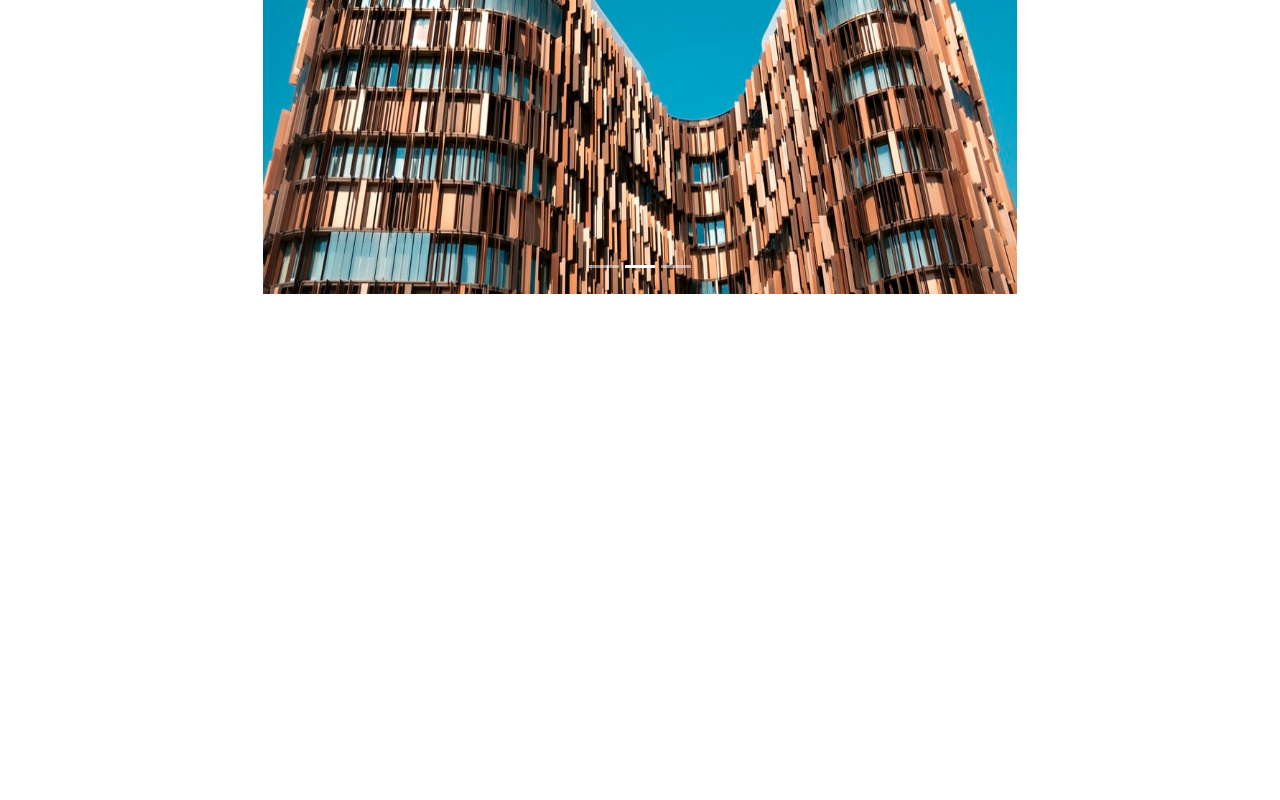
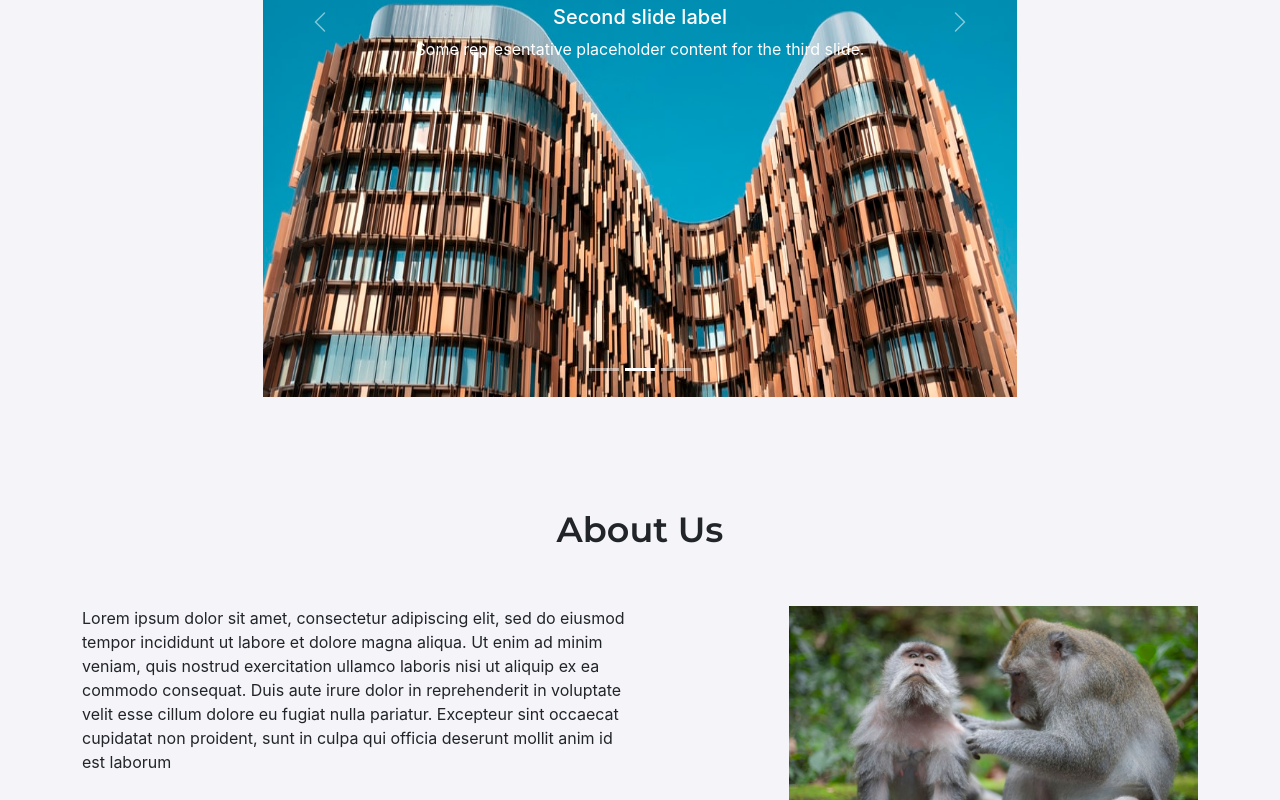
Before and after one commit to melissabarrerafarias/freelanced-company, a React (Create React App) app: page / in a window 1280 px wide. Shown: the part 2000-2800 px from the top of the page. Before the commit the page ends 2294 px from the top, so only its background shows below. Built offline with nearby package versions, Linux system fonts and the light colour scheme.

Commit message:
added about us section

```diff
--- a/src/components/NavBar/index.js
+++ b/src/components/NavBar/index.js
@@ -14,6 +14,9 @@ function NavBar() {
                 <div class="collapse navbar-collapse justify-content-end" id="navbarNavDropdown">
                     <ul class="navbar-nav">
                         <li class="nav-item">
+                            <a class="nav-link" aria-current="page" href="#about">ABOUT US</a>
+                        </li>
+                        <li class="nav-item">
                             <a class="nav-link" aria-current="page" href="#">CONTACT</a>
                         </li>
                     </ul>
--- a/src/landing-page.css
+++ b/src/landing-page.css
@@ -1,6 +1,11 @@
+body, html {
+    background-color: var(--ghost-white);
+}
+
+/* first carousel */
 .c-images {
     width: 100%;
-    max-height: 750px;
+    max-height: 1000px;
 }
 
 #mainCarousel {
@@ -11,7 +16,7 @@
     color:var(--ghost-white);
     position:absolute;
     z-index:12;
-    margin-top: 18%;
+    margin-top: 23%;
     width:100%;
     text-align: center;
 }
@@ -30,7 +35,9 @@
     height: 1.5rem;
 }
 
-.offer-heading {
+/* what we offer section */
+
+.landing-page-headings {
     font-size: 35px;
     font-family: 'Montserrat', sans-serif;
     font-weight: 600;
@@ -49,6 +56,8 @@
     margin-top: 5%
 }
 
+/* work examples section */
+
 #carouselExampleCaptions {
     width: 60%;
 }
@@ -59,6 +68,15 @@
 
 .carousel-caption {
     bottom: 40%;
+}
+
+/* about us section */
+.devs-img {
+    width: 75%;
+}
+
+.about-us-desc {
+    text-align: left;
 }
 
 /* media queries */
--- a/src/pages/LandingPage.js
+++ b/src/pages/LandingPage.js
@@ -4,6 +4,7 @@ import '../landing-page.css';
 import placeholder1 from '../assets/images/SF.jpg';
 import placeholder2 from '../assets/images/odd-city.jpg';
 import placeholder3 from '../assets/images/city.jpg';
+import developers from '../assets/images/shelsy.jpg';
 
 function LandingPage() {
     return (
@@ -34,7 +35,7 @@ function LandingPage() {
             </div>
 
             <div className="container-fluid">
-                <h1 className="offer-heading text-center">What We Offer</h1>
+                <h1 className="landing-page-headings text-center">What We Offer</h1>
 
                 <div className="row text-center mt-5">
                     <div className="col-md-6">
@@ -53,7 +54,7 @@ function LandingPage() {
                 </div>
             </div>
 
-            <h1 className="offer-heading text-center">Our Work</h1>
+            <h1 className="landing-page-headings text-center">Our Work</h1>
             <div className="container-fluid d-flex justify-content-center">
 
                 <div id="carouselExampleCaptions" class="carousel slide" data-bs-ride="carousel">
@@ -94,7 +95,20 @@ function LandingPage() {
                         <span class="visually-hidden">Next</span>
                     </button>
                 </div>
+            </div>
 
+            <div id="about" className="container">
+                <h1 className="landing-page-headings text-center">About Us</h1>
+                <div className="row">
+                    <div className="col-md-6">
+                        <p className="about-us-desc">Lorem ipsum dolor sit amet, consectetur adipiscing elit, sed do eiusmod tempor incididunt ut labore et dolore magna aliqua. Ut enim ad minim veniam, quis
+                            nostrud exercitation ullamco laboris nisi ut aliquip ex ea commodo consequat. Duis aute irure dolor in reprehenderit in voluptate velit esse cillum dolore
+                            eu fugiat nulla pariatur. Excepteur sint occaecat cupidatat non proident, sunt in culpa qui officia deserunt mollit anim id est laborum</p>
+                    </div>
+                    <div className="col-md-6 d-flex justify-content-end">  {/* can change to 'text-center' */}
+                        <img src={developers} className = "devs-img"></img>
+                    </div>
+                </div>
             </div>
         </main>
     )
```
Also changed, not shown: src/assets/images/shelsy.jpg (added).
